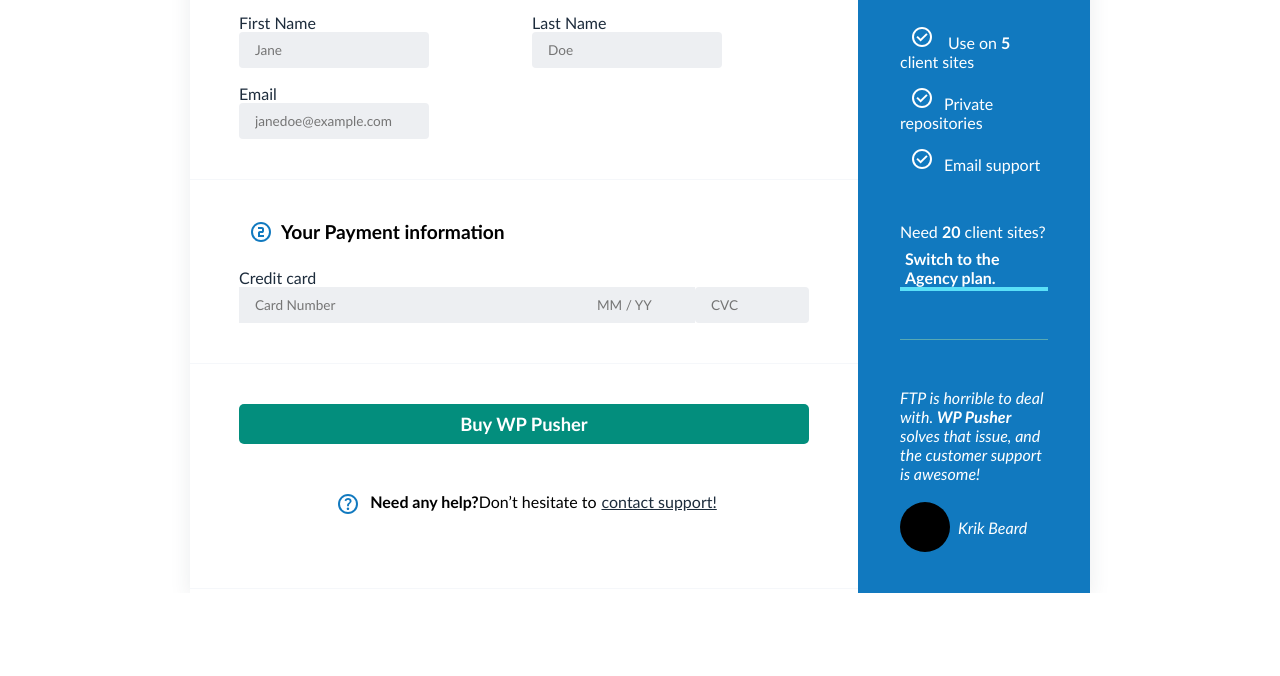
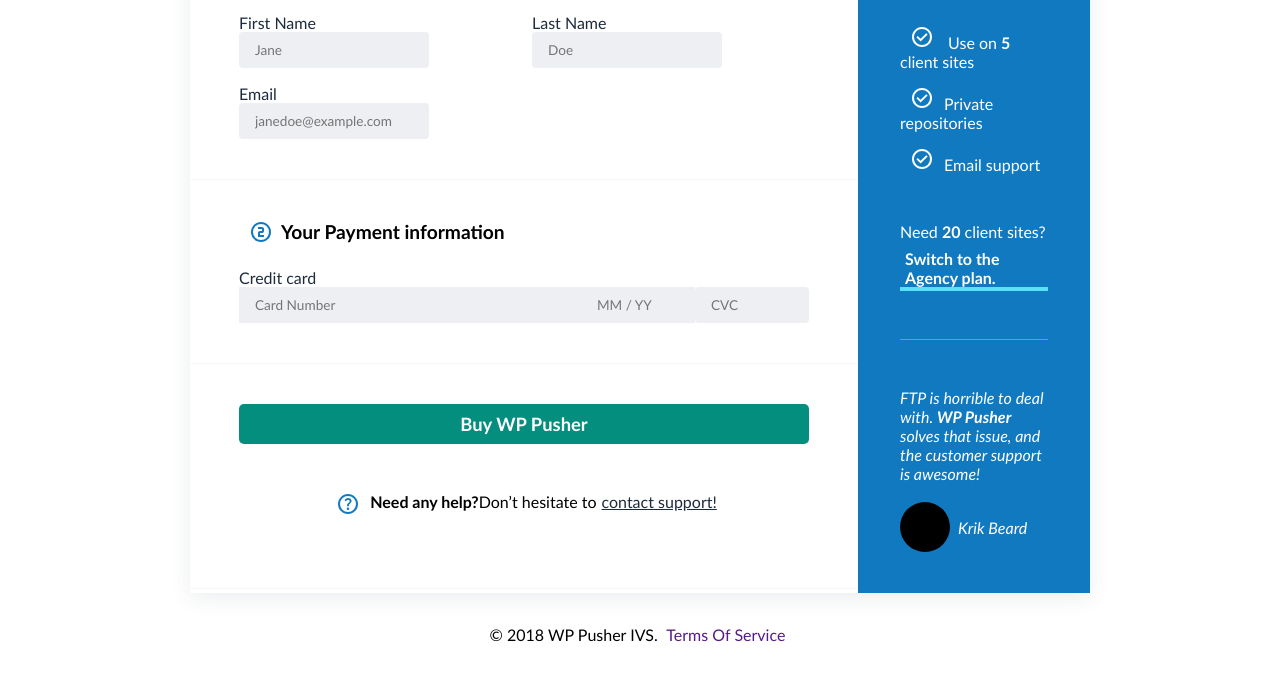
Before and after one commit to Fadayini-Priscilla/AltSchool, a plain HTML site: page css/index 5.html in a window 1280 px wide. Shown: the part 345-1021 px from the top of the page. Before the commit the page ends 938 px from the top, so only its background shows below. Drawn offline with Linux system fonts and the light colour scheme.

Commit message:
Update index 5.html

```diff
--- a/css/index 5.html
+++ b/css/index 5.html
@@ -109,8 +109,8 @@
             <button class="btn submit-btn" type="button">Buy WP Pusher</button>
             <p>
               <svg xmlns="http://www.w3.org/2000/svg" height="24px" viewBox="0 -960 960 960" width="24px" fill="#5f6368"><path d="M478-240q21 0 35.5-14.5T528-290q0-21-14.5-35.5T478-340q-21 0-35.5 14.5T428-290q0 21 14.5 35.5T478-240Zm-36-154h74q0-33 7.5-52t42.5-52q26-26 41-49.5t15-56.5q0-56-41-86t-97-30q-57 0-92.5 30T342-618l66 26q5-18 22.5-39t53.5-21q32 0 48 17.5t16 38.5q0 20-12 37.5T506-526q-44 39-54 59t-10 73Zm38 314q-83 0-156-31.5T197-197q-54-54-85.5-127T80-480q0-83 31.5-156T197-763q54-54 127-85.5T480-880q83 0 156 31.5T763-763q54 54 85.5 127T880-480q0 83-31.5 156T763-197q-54 54-127 85.5T480-80Zm0-80q134 0 227-93t93-227q0-134-93-227t-227-93q-134 0-227 93t-93 227q0 134 93 227t227 93Zm0-320Z"/></svg>
-              <b> Need any help? </b>
-              Don’t hesitate to
+              <b> Need any help?</b>
+                Don’t hesitate to
               <a href=""> contact support! </a>
             </p>
           </div>
@@ -144,7 +144,7 @@
 
           <div class="request">
             <p>Need <b>20</b> client sites?</p>
-            <a href="#"> Switch to the Agency plan. </a>
+            <a href="#">Switch to the Agency plan. </a>
           </div>
 
           <div class="review">
@@ -162,5 +162,6 @@
         </div>
       </div>
     </main>
+    <footer>&copy; 2018 WP Pusher IVS.<a href=""> Terms Of Service </a></footer>
   </body>
 </html>
```
